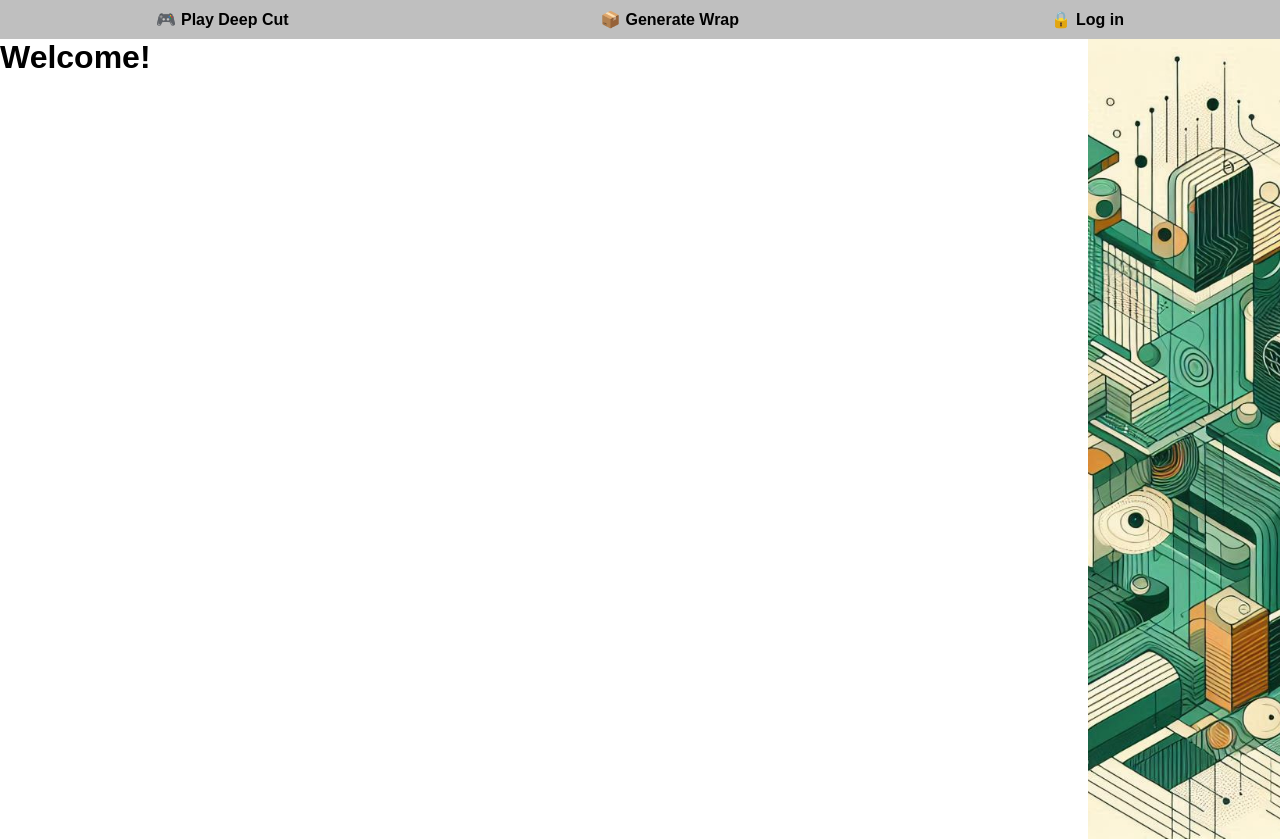
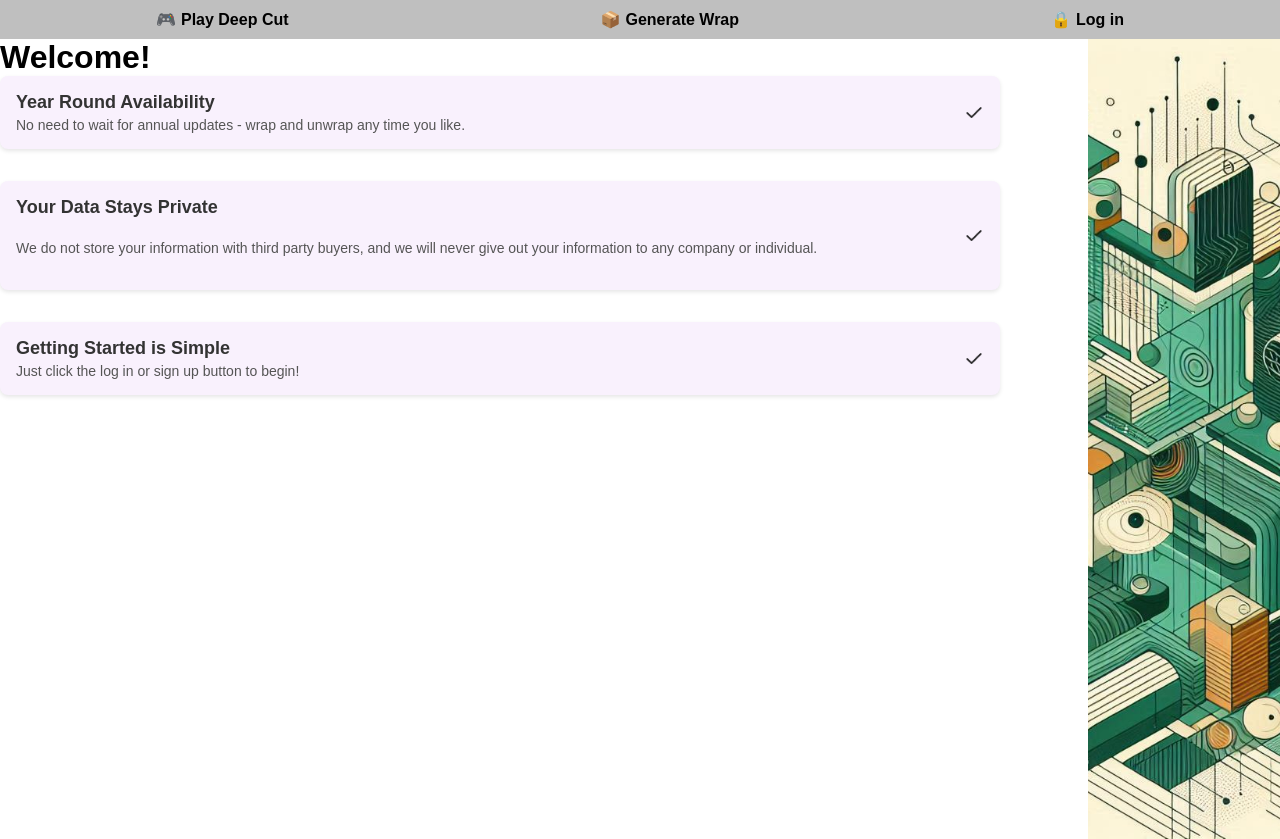
Before and after one commit to GeorgiaTechTeam18/SpotifyWrapper, a Django app: page / in a window 1280 px wide. Run offline with Django 5.2, Linux system fonts and the light colour scheme.

Commit message:
landing page almost done.

```diff
--- a/UserAuth/static/UserAuth/styles.css
+++ b/UserAuth/static/UserAuth/styles.css
@@ -57,6 +57,42 @@ main {
     object-fit: cover;
 }
 
+.IndexAboutInfo {
+    background-color: #f9f1fd; /* Light purple background */
+    border-radius: 8px; /* Rounded corners */
+    padding: 16px; /* Padding for inner spacing */
+    display: flex;
+    align-items: flex-start;
+    justify-content: space-between;
+    width: 1000px; /* Optional: limit the width */
+    box-shadow: 0 2px 4px rgba(0, 0, 0, 0.1); /* Optional: subtle shadow for depth */
+    margin-bottom: 32px; /* 2-line space between items */
+}
+
+.IndexAboutInfo h3 {
+    font-size: 18px; /* Adjust font size */
+    margin: 0 0 4px 0; /* Bottom margin only for spacing */
+    color: #333; /* Text color */
+}
+
+.IndexAboutInfo p {
+    font-size: 14px;
+    color: #555; /* Slightly darker text */
+    margin: 0; /* Remove extra margins */
+}
+
+.IndexAboutInfo img {
+    width: 20px; /* Set width for checkmark */
+    height: 20px; /* Set height for checkmark */
+    align-self: center; /* Align checkmark vertically */
+}
+
+/* Additional styling to align text in a single column */
+.text-container {
+    display: flex;
+    flex-direction: column;
+}
+
 @media (max-width: 768px) {
     main {
         padding-right: 0;
--- a/templates/UserAuth/index.html
+++ b/templates/UserAuth/index.html
@@ -1,5 +1,43 @@
 {% extends 'UserAuth/base.html' %}
-
+{% load static %}
 {% block body %}
     <h1>Welcome!</h1>
+    <div>
+        <ul>
+            <li class="IndexAboutInfo">
+                <div class="text-container">
+                    <h3>
+                        Year Round Availability
+                    </h3>
+                    <p>
+                        No need to wait for annual updates - wrap and unwrap any time you like.
+                    </p>
+                </div>
+                <img src="{% static 'UserAuth/checkmark.png' %}">
+            </li>
+            <li class="IndexAboutInfo">
+                <div class="text-container">
+                <h3>
+                    Your Data Stays Private
+                </h3><br>
+                <p>
+                    We do not store your information with third party buyers, and we will never give out your information to any company or individual.
+                </p><br>
+                </div>
+                <img src="{% static 'UserAuth/checkmark.png' %}">
+
+            </li>
+            <li class="IndexAboutInfo">
+                <div class="text-container">
+                                    <h3>
+                    Getting Started is Simple
+                </h3>
+                <p>
+                    Just click the log in or sign up button to begin!
+                </p>
+                </div>
+                <img src="{% static 'UserAuth/checkmark.png' %}">
+            </li>
+        </ul>
+    </div>
 {% endblock %}
```
Also changed, not shown: UserAuth/static/UserAuth/checkmark.png (added).
